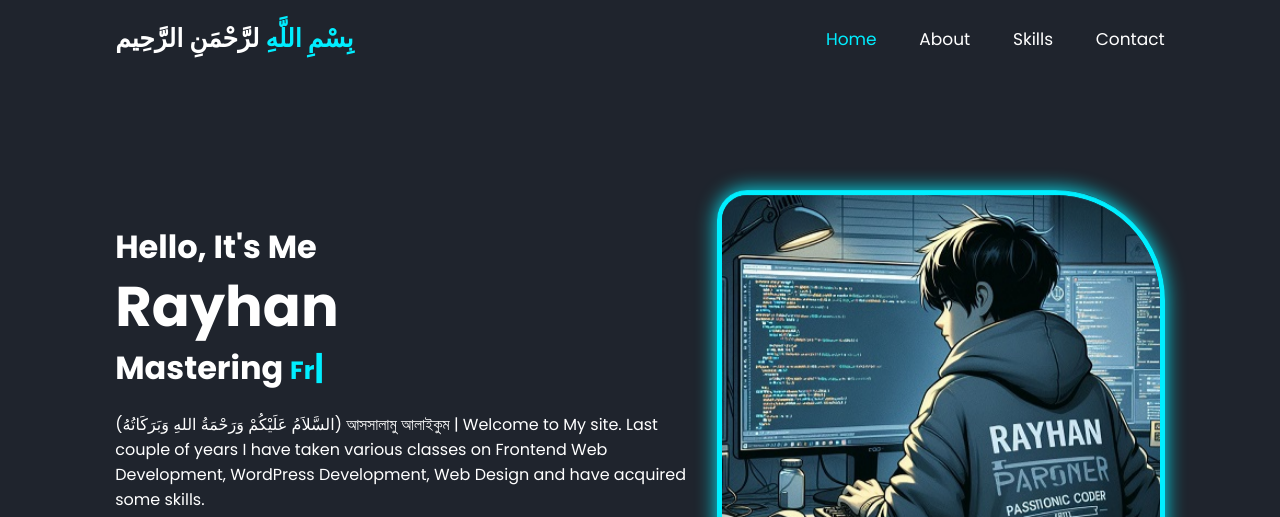
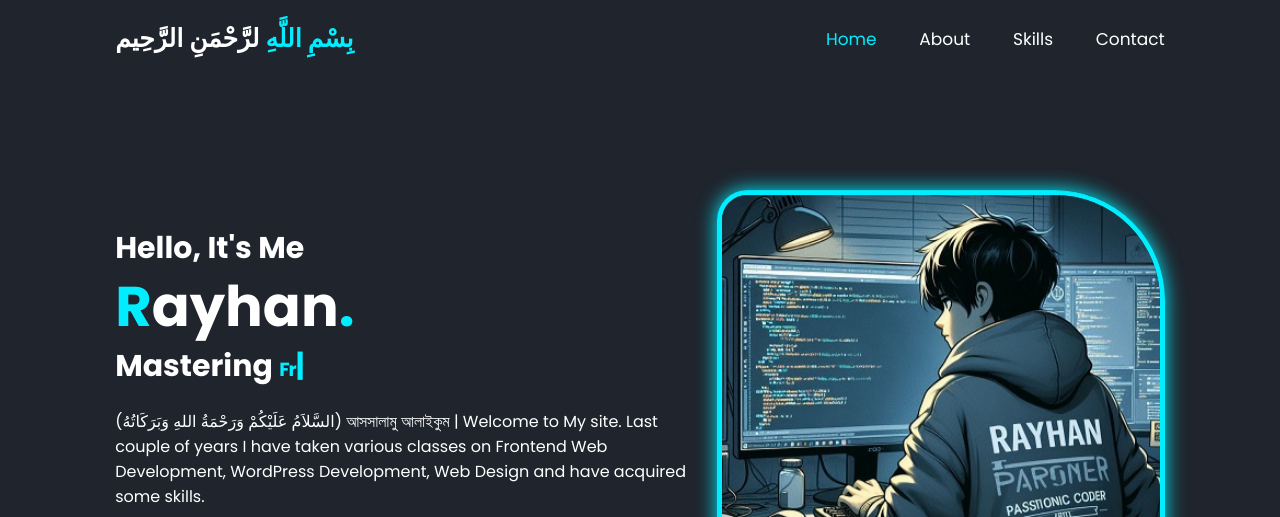
Before and after one commit to raiyan-rayhan/My-portfolio-website, a plain HTML site: page index.html in a window 1280 px wide. Shown: the top 517 px of the page. Drawn offline with nearby package versions, Linux system fonts and the light colour scheme.

Commit message:
minimize letter spacing & font size of typing text in home section . Also adding 2 span tag in Home section Name Rayhan

```diff
--- a/index.html
+++ b/index.html
@@ -41,7 +41,7 @@
 
       <div class="home-content">
         <h3>Hello, It's Me</h3>
-        <h1>Rayhan</h1>
+        <h1><span>R</span>ayhan<span>.</span></h1>
         <h3>Mastering <span class="multiple-text"></span></h3>
         <p>(السَّلاَمُ عَلَيْكُمْ وَرَحْمَةُ اللهِ وَبَرَكَاتُهُ)
              আসসালামু আলাইকুম | Welcome to My site. Last couple of years I have taken various classes on Frontend Web Development, WordPress Development, Web Design and have acquired some skills.</p>
--- a/style.css
+++ b/style.css
@@ -108,11 +108,12 @@
     }
 }
 .home-content h3{
-    font-size: 3.2rem;
+    font-size: 3rem;
     font-weight: 700;
 }
 .home-content .multiple-text{
-    font-size: 2.5rem;
+    font-size: 1.9rem;
+    letter-spacing: -.1rem;
 }
 .home-content h3:nth-of-type(2){
     margin-bottom: 2rem;
```
